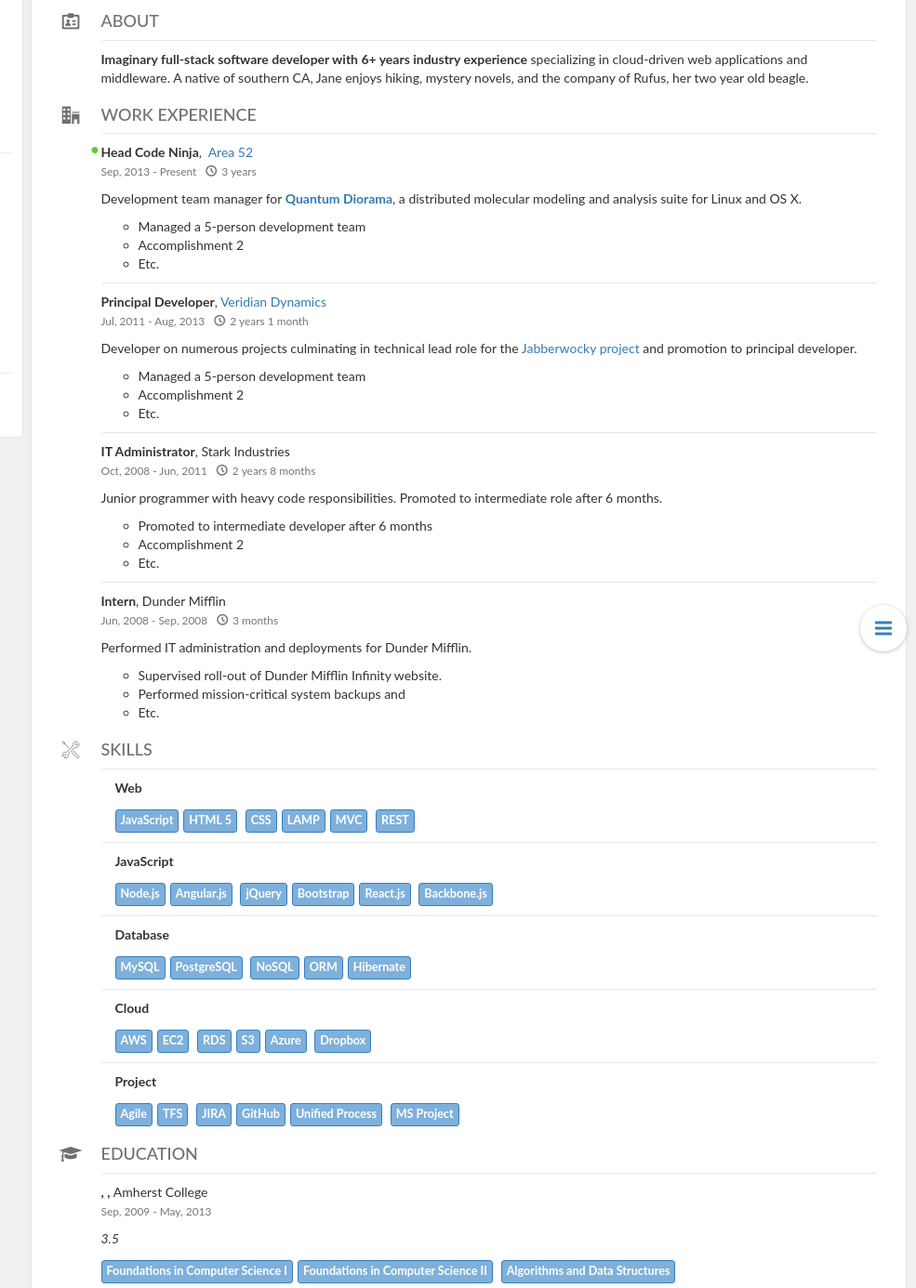
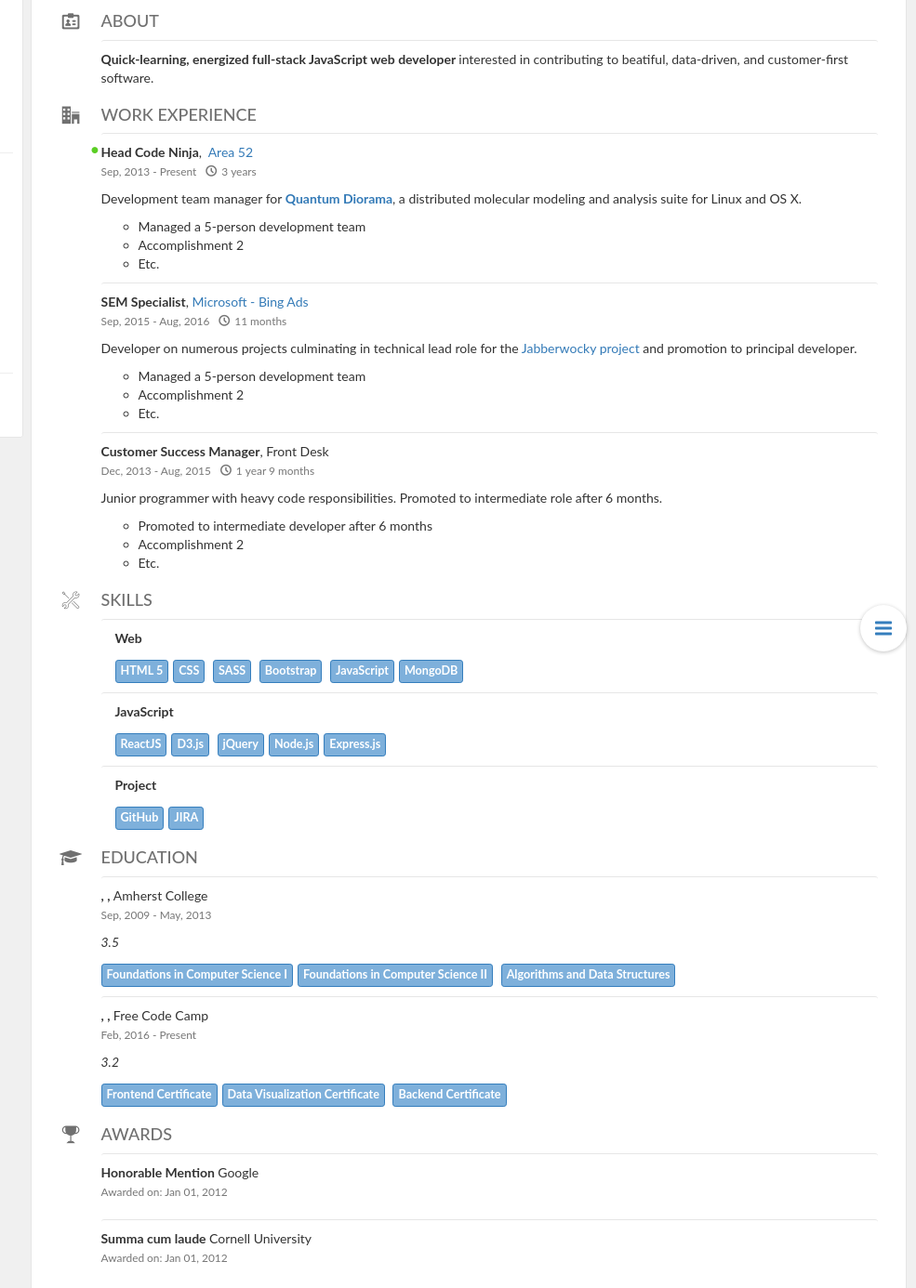
Before and after one commit to coolhandclay/coolhandclay.github.io, a plain HTML site: page index.html in a window 1280 px wide. Shown: the part 89-1475 px from the top of the page at 93% size, 295-1280 px from the left. Drawn offline with nearby package versions, Linux system fonts and the light colour scheme.

Commit message:
added more info

```diff
--- a/index.html
+++ b/index.html
@@ -1013,10 +1013,7 @@
                                         <h4 class="title text-uppercase">About</h4>
                                         <div class="card card-nested">
                                             <div itemprop="description" class="content mop-wrapper">
-                                                <p><strong>Imaginary full-stack software developer with 6+ years industry experience</strong> specializing
-                                                    in cloud-driven web applications and middleware. A native of southern CA,
-                                                    Jane enjoys hiking, mystery novels, and the company of Rufus, her two year
-                                                    old beagle.</p>
+                                                <p><strong>Quick-learning, energized full-stack JavaScript web developer </strong> interested in contributing to beatiful, data-driven, and customer-first software.</p>
                                             </div>
                                         </div>
                                     </div>
@@ -1054,10 +1051,10 @@
                                             </li>
                                             <li class="card card-nested clearfix">
                                                 <div class="content">
-                                                    <p class="clear-margin relative"><strong>Principal Developer</strong>,&nbsp;<a href="https://en.wikipedia.org/wiki/Better_Off_Ted#Plot"
-                                                        target="_blank">Veridian Dynamics</a>
+                                                    <p class="clear-margin relative"><strong>SEM Specialist</strong>,&nbsp;<a href="#"
+                                                        target="_blank">Microsoft - Bing Ads</a>
                                                     </p>
-                                                    <p class="text-muted"><small><span class="space-right">Jul, 2011 - Aug, 2013</span><span><i class="icon-clock mr-5"></i>2 years 1 month</span></small>
+                                                    <p class="text-muted"><small><span class="space-right"> Sep, 2015 - Aug, 2016</span><span><i class="icon-clock mr-5"></i>11 months</span></small>
                                                     </p>
                                                     <div class="mop-wrapper space-bottom">
                                                         <p>Developer on numerous projects culminating in technical lead role for
@@ -1079,8 +1076,8 @@
                                             </li>
                                             <li class="card card-nested clearfix">
                                                 <div class="content">
-                                                    <p class="clear-margin relative"><strong>IT Administrator</strong>,&nbsp;Stark Industries</p>
-                                                    <p class="text-muted"><small><span class="space-right">Oct, 2008 - Jun, 2011</span><span><i class="icon-clock mr-5"></i>2 years 8 months</span></small>
+                                                    <p class="clear-margin relative"><strong>Customer Success Manager</strong>,&nbsp;Front Desk</p>
+                                                    <p class="text-muted"><small><span class="space-right">Dec, 2013 - Aug, 2015</span><span><i class="icon-clock mr-5"></i>1 year 9 months</span></small>
                                                     </p>
                                                     <div class="mop-wrapper space-bottom">
                                                         <p>Junior programmer with heavy code responsibilities. Promoted to intermediate
@@ -1092,27 +1089,6 @@
                                                         </li>
                                                         <li class="mop-wrapper">
                                                             <p>Accomplishment 2</p>
-                                                        </li>
-                                                        <li class="mop-wrapper">
-                                                            <p>Etc.</p>
-                                                        </li>
-                                                    </ul>
-                                                </div>
-                                            </li>
-                                            <li class="card card-nested clearfix">
-                                                <div class="content">
-                                                    <p class="clear-margin relative"><strong>Intern</strong>,&nbsp;Dunder Mifflin</p>
-                                                    <p class="text-muted"><small><span class="space-right">Jun, 2008 - Sep, 2008</span><span><i class="icon-clock mr-5"></i>3 months</span></small>
-                                                    </p>
-                                                    <div class="mop-wrapper space-bottom">
-                                                        <p>Performed IT administration and deployments for Dunder Mifflin.</p>
-                                                    </div>
-                                                    <ul>
-                                                        <li class="mop-wrapper">
-                                                            <p>Supervised roll-out of Dunder Mifflin Infinity website.</p>
-                                                        </li>
-                                                        <li class="mop-wrapper">
-                                                            <p>Performed mission-critical system backups and</p>
                                                         </li>
                                                         <li class="mop-wrapper">
                                                             <p>Etc.</p>
@@ -1132,49 +1108,25 @@
                                             <ul class="list-unstyled clear-margin">
                                                 <li class="card card-nested card-skills">
                                                     <div class="skill-info"><strong>Web</strong>
-                                                        <div class="space-top labels"><span class="label label-keyword">JavaScript</span><span class="label label-keyword">HTML 5</span>
+                                                        <div class="space-top labels"><span class="label label-keyword">HTML 5</span><span class="label label-keyword">CSS</span>
+                                                        <span class="label label-keyword">SASS</span>
+                                                        <span class="label label-keyword">Bootstrap</span>
                                                             <span
-                                                            class="label label-keyword">CSS</span><span class="label label-keyword">LAMP</span><span class="label label-keyword">MVC</span>
-                                                                <span
-                                                                class="label label-keyword">REST</span>
+                                                            class="label label-keyword">JavaScript</span><span class="label label-keyword">MongoDB</span>
                                                         </div>
                                                     </div>
                                                 </li>
                                                 <li class="card card-nested card-skills">
                                                     <div class="skill-info"><strong>JavaScript</strong>
-                                                        <div class="space-top labels"><span class="label label-keyword">Node.js</span><span class="label label-keyword">Angular.js</span>
+                                                        <div class="space-top labels"><span class="label label-keyword">ReactJS</span><span class="label label-keyword">D3.js</span>
                                                             <span
-                                                            class="label label-keyword">jQuery</span><span class="label label-keyword">Bootstrap</span><span class="label label-keyword">React.js</span>
-                                                                <span
-                                                                class="label label-keyword">Backbone.js</span>
-                                                        </div>
-                                                    </div>
-                                                </li>
-                                                <li class="card card-nested card-skills">
-                                                    <div class="skill-info"><strong>Database</strong>
-                                                        <div class="space-top labels"><span class="label label-keyword">MySQL</span><span class="label label-keyword">PostgreSQL</span>
-                                                            <span
-                                                            class="label label-keyword">NoSQL</span><span class="label label-keyword">ORM</span><span class="label label-keyword">Hibernate</span>
-                                                        </div>
-                                                    </div>
-                                                </li>
-                                                <li class="card card-nested card-skills">
-                                                    <div class="skill-info"><strong>Cloud</strong>
-                                                        <div class="space-top labels"><span class="label label-keyword">AWS</span><span class="label label-keyword">EC2</span>
-                                                            <span
-                                                            class="label label-keyword">RDS</span><span class="label label-keyword">S3</span><span class="label label-keyword">Azure</span>
-                                                                <span
-                                                                class="label label-keyword">Dropbox</span>
+                                                            class="label label-keyword">jQuery</span><span class="label label-keyword">Node.js</span><span class="label label-keyword">Express.js</span>
                                                         </div>
                                                     </div>
                                                 </li>
                                                 <li class="card card-nested card-skills">
                                                     <div class="skill-info"><strong>Project</strong>
-                                                        <div class="space-top labels"><span class="label label-keyword">Agile</span><span class="label label-keyword">TFS</span>
-                                                            <span
-                                                            class="label label-keyword">JIRA</span><span class="label label-keyword">GitHub</span><span class="label label-keyword">Unified Process</span>
-                                                                <span
-                                                                class="label label-keyword">MS Project</span>
+                                                        <div class="space-top labels"><span class="label label-keyword">GitHub</span><span class="label label-keyword">JIRA</span>
                                                         </div>
                                                     </div>
                                                 </li>
```
